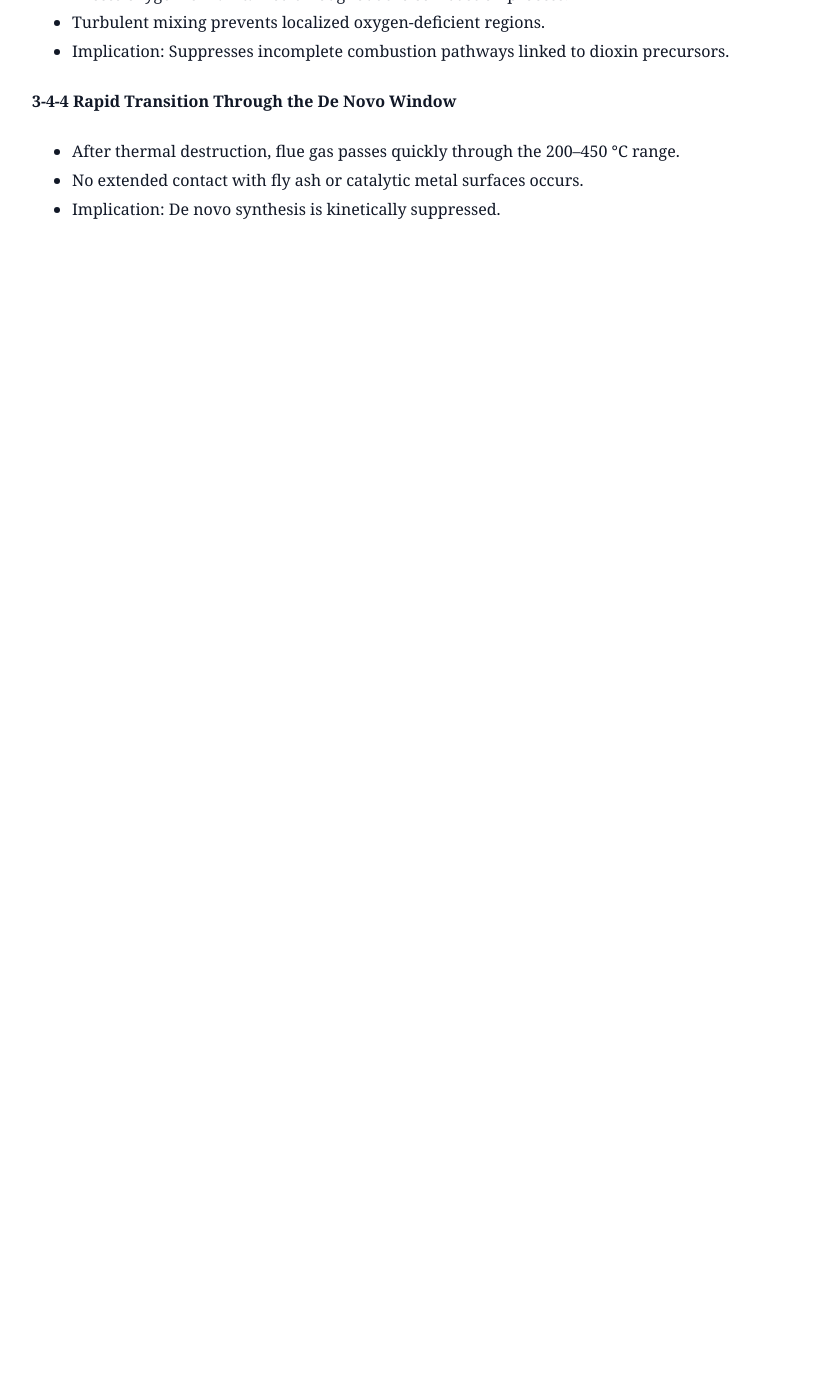
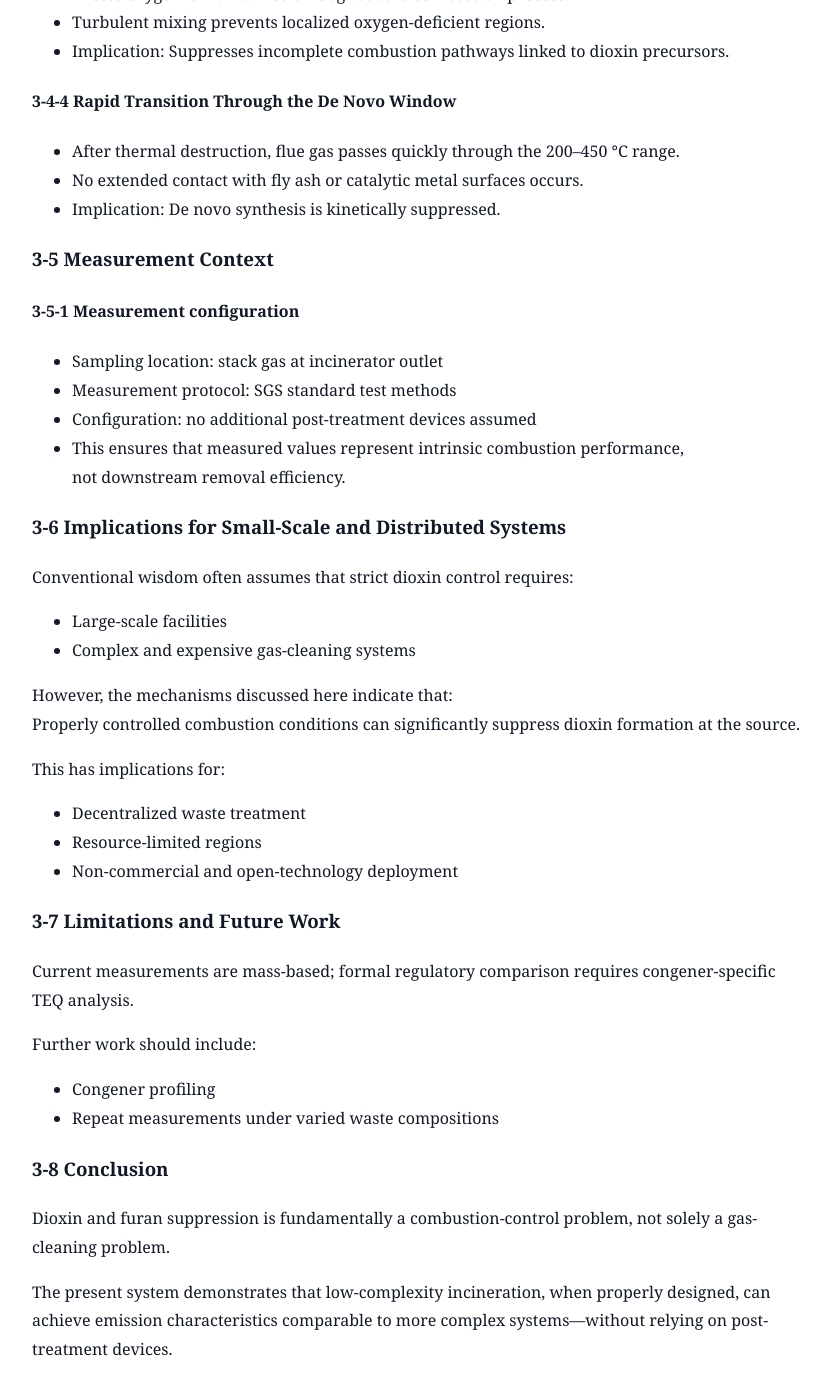
Before and after one commit to ssimsangmin49-creator/ecofriendly-polymer-compounds-incineration, a Jekyll site: the page built from _posts/2026-01-21-estimated-dioxin-teq.md, in a window 1280 px wide and 1400 px high, scrolled down 3045 px. Shown: the top 1395 px of the window, without its empty margins (222-1052 px from the left). Built offline with Jekyll 4.4.1, drawn with Linux system fonts in a browser that asks for light colours; before the commit the page ends 3413 px from its top, so only the background shows below that.

Commit message:
Expand dioxin analysis with new sections
Added sections on measurement context, implications for small-scale systems, limitations, and conclusion regarding dioxin suppression.

```diff
--- a/_posts/2026-01-21-estimated-dioxin-teq.md
+++ b/_posts/2026-01-21-estimated-dioxin-teq.md
@@ -110,3 +110,44 @@ The incineration system discussed here follows three guiding principles:
 - After thermal destruction, flue gas passes quickly through the 200–450 °C range.
 - No extended contact with fly ash or catalytic metal surfaces occurs.
 - Implication: De novo synthesis is kinetically suppressed.
+
+
+### 3-5 Measurement Context
+
+#### 3-5-1 Measurement configuration
+
+- Sampling location: stack gas at incinerator outlet
+- Measurement protocol: SGS standard test methods
+- Configuration: no additional post-treatment devices assumed
+- This ensures that measured values represent intrinsic combustion performance,
+  not downstream removal efficiency.
+
+### 3-6 Implications for Small-Scale and Distributed Systems
+
+Conventional wisdom often assumes that strict dioxin control requires:
+- Large-scale facilities
+- Complex and expensive gas-cleaning systems
+
+However, the mechanisms discussed here indicate that:
+Properly controlled combustion conditions can significantly suppress dioxin formation at the source.
+
+This has implications for:
+- Decentralized waste treatment
+- Resource-limited regions
+- Non-commercial and open-technology deployment
+
+### 3-7 Limitations and Future Work
+
+Current measurements are mass-based; formal regulatory comparison requires congener-specific TEQ analysis.
+
+Further work should include:
+- Congener profiling
+- Repeat measurements under varied waste compositions
+
+### 3-8 Conclusion
+
+Dioxin and furan suppression is fundamentally a combustion-control problem,
+not solely a gas-cleaning problem.
+
+The present system demonstrates that low-complexity incineration, when properly designed,
+can achieve emission characteristics comparable to more complex systems—without relying on post-treatment devices.
```
